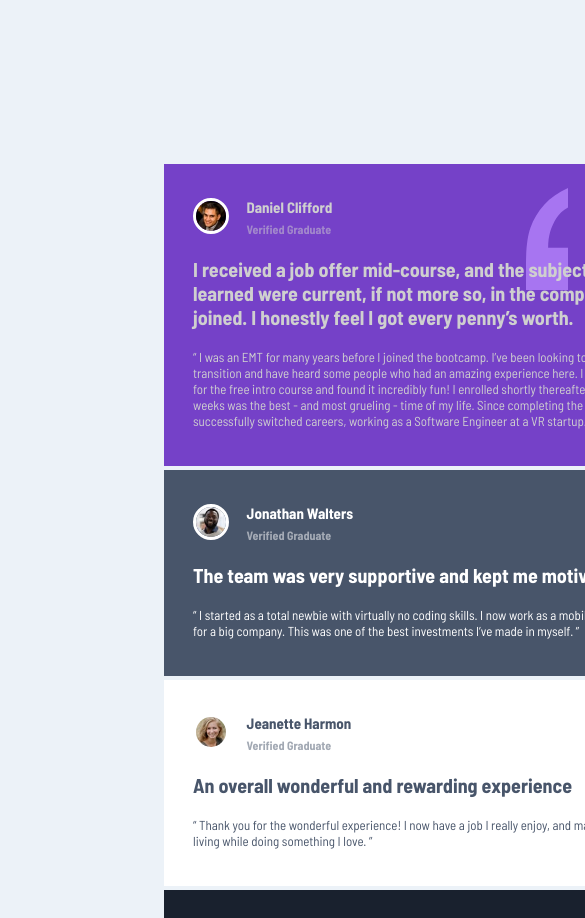
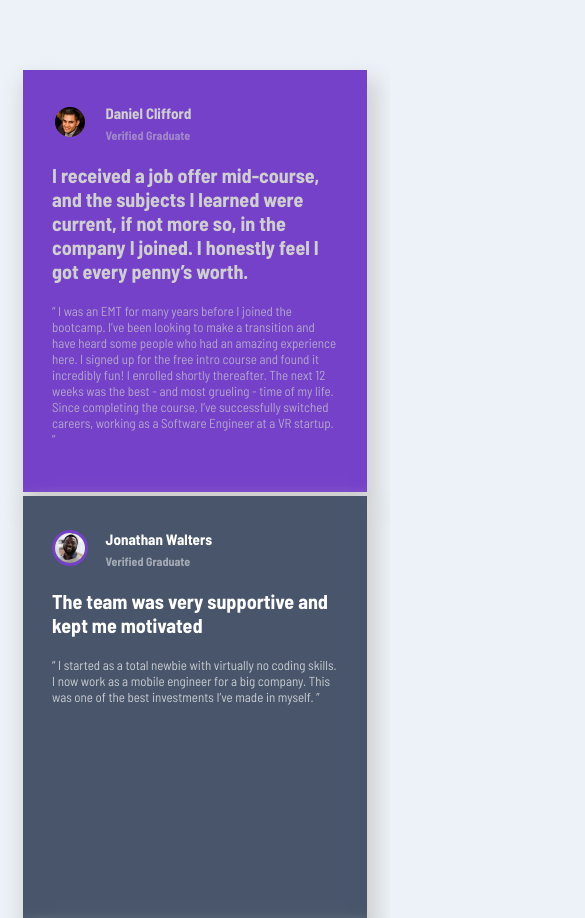
Before and after one commit to elisavet12/testimonials-grid-section-main, a plain HTML site: page index.html in a window 390 px wide. Shown: the top 918 px of the page, 585 px wide, since content can reach past the window. Drawn offline with Linux system fonts and the light colour scheme.

Commit message:
css final

```diff
--- a/style.css
+++ b/style.css
@@ -9,20 +9,21 @@
 
 body {
   min-height: 100vh;
-  width: 100%;
+
   font-size: 13px;
   font-family: "Barlow Semi Condensed";
   background-color: var(--Light-grayish-blue);
   margin: 0px;
-  min-width: 100vh;
+
   box-sizing: border-box;
+  max-width: 1440px;
 }
 
 main {
-  padding: 164px;
-  width: auto;
-  height: auto;
+  padding: 100px 164px;
 }
+
+
 
 .testimonials {
   display: grid;
@@ -46,6 +47,7 @@ main {
   grid-area: box3;
   background-color: var(--White);
   color: var(--Very-dark-grayish-blue);
+
 }
 .box2 {
   grid-area: box2;
@@ -61,17 +63,19 @@ main {
   grid-area: box5;
   background-color: var(--Very-dark-blackish-blue);
   color: var(--White);
+
 }
 
 .testimonial {
   padding: 24px 29px;
+  box-shadow: 5px 15px 20px 5px var(--Light-gray);
 }
 
 .testimonial-image {
   width: 30px;
   height: 30px;
   border-radius: 50%;
-  border: 3px solid white;
+  border: 3px solid var(--Moderate-violet);
   margin-right: 15px;
 }
 
@@ -97,14 +101,24 @@ main {
 
 .testimonial-quotation {
   font-size: 13px;
+  opacity: 70%;
 }
 
 @media only screen and (max-width: 1118px) {
   body {
-    overflow-x: hidden;
+    justify-content: center;
+  }
+
+  main {
+    padding: 70px 23px;
   }
   .testimonials {
-    display: flex;
-    flex-direction: column;
-  }
+    grid-template-columns: 1fr;
+  grid-template-rows: 1fr 1fr 1fr 1fr 1fr;
+  grid-template-areas:
+    "box1"
+    "box2"
+    "box3"
+    "box4"
+    "box5"
 }
```
